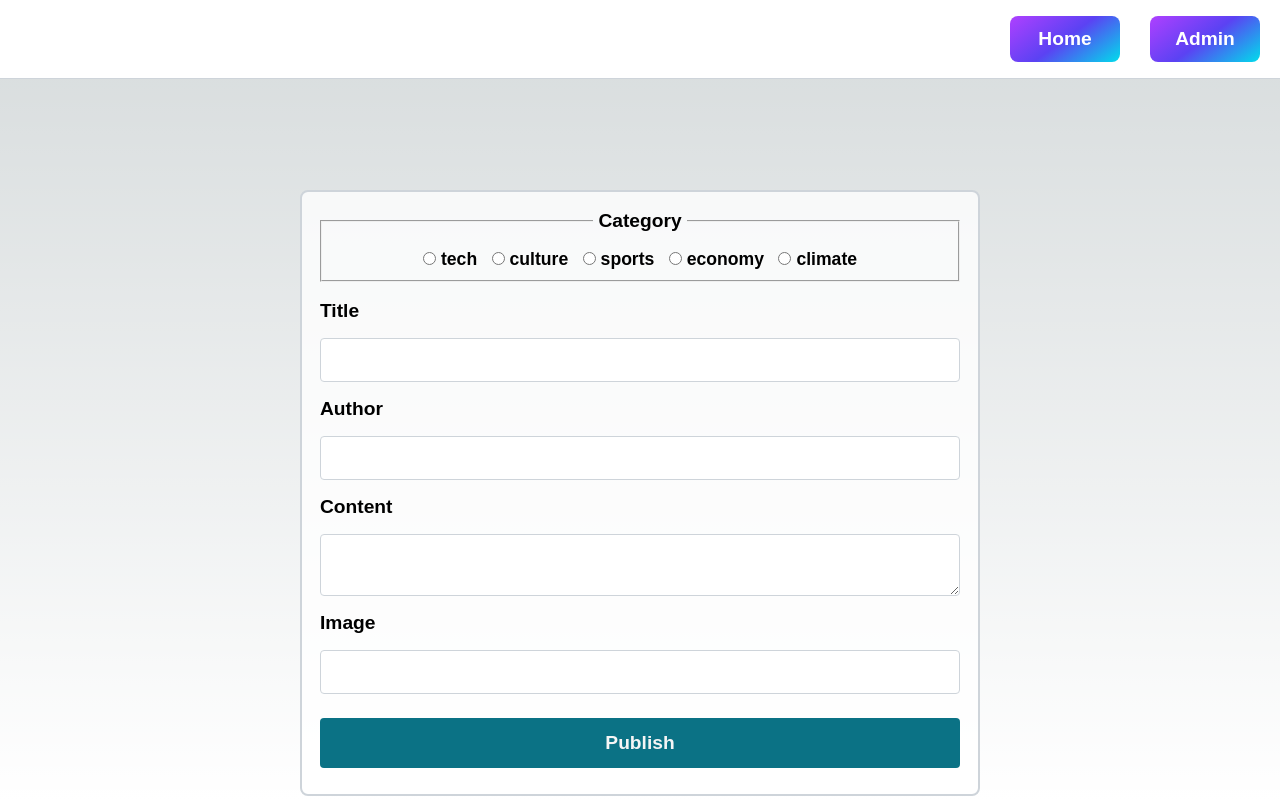
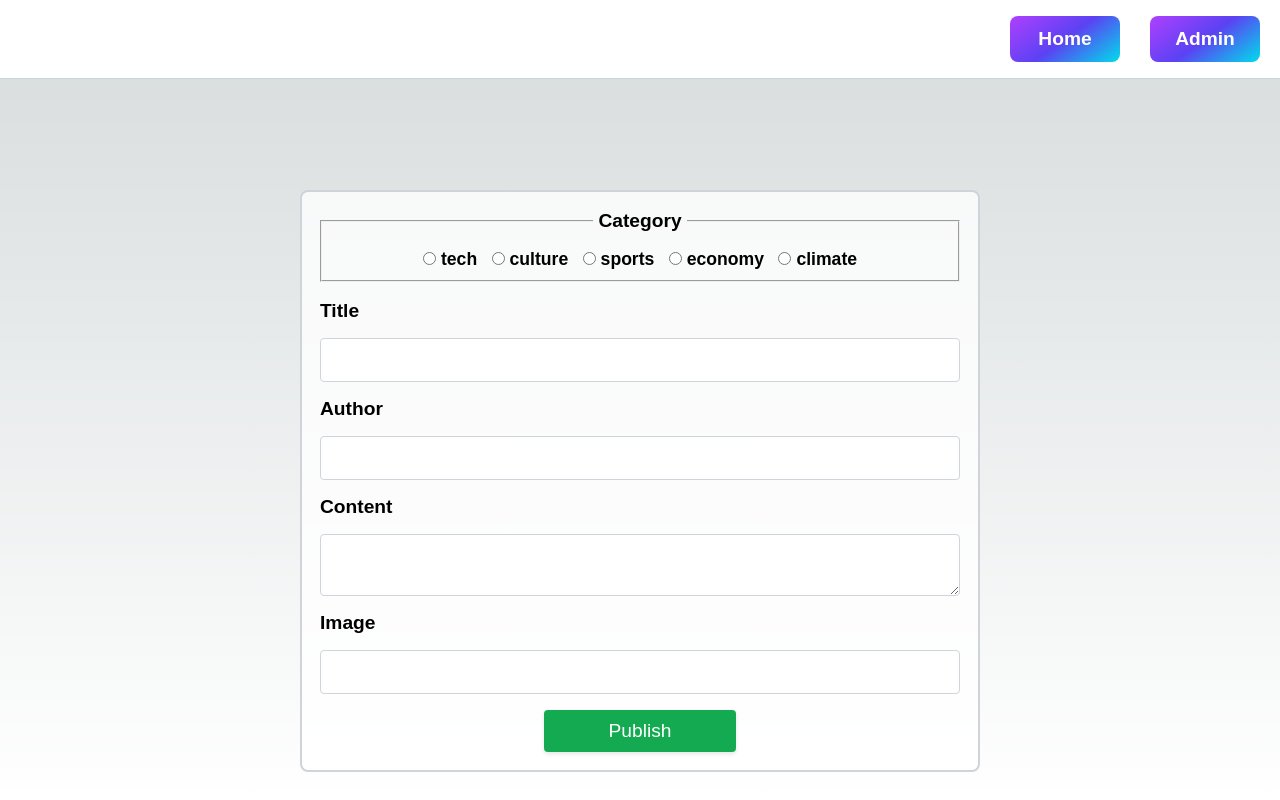
Before and after one commit to AnnaTas77/newshub-project, a Next.js app: page /create-article in a window 1280 px wide. Built offline with nearby package versions, Linux system fonts and the light colour scheme.

Commit message:
Fixed a bug with admin articles leading to Single page. Added button styles

```diff
--- a/src/components/ArticleCard.tsx
+++ b/src/components/ArticleCard.tsx
@@ -11,7 +11,6 @@ const ArticleCardStyle = styled.div<{ isAdmin: boolean }>`
   padding: 10px;
   min-height: ${({ isAdmin }) => (isAdmin ? "none" : "420px")};
   width: ${({ isAdmin }) => (isAdmin ? "70%" : "none")};
-  text-align: ${({ isAdmin }) => (isAdmin ? "left" : "center")};
   border: ${({ isAdmin }) => (isAdmin ? "1px solid #8080807a" : "none")};
   transition: box-shadow 0.3s ease, border 0.3s ease;
   &:hover {
--- a/src/pages/create-article/index.tsx
+++ b/src/pages/create-article/index.tsx
@@ -74,27 +74,30 @@ const Textarea = styled.textarea`
   font-size: 1rem;
 `;
 
-const Button = styled.button`
-  width: 100%;
-  background-color: #0b7285;
-  color: whitesmoke;
-  font-size: 1.2rem;
-  font-weight: bolder;
-  padding: 14px 20px;
-  margin: 8px 0;
-  border: none;
-  border-radius: 4px;
-  cursor: pointer;
-  text-wrap: nowrap;
-  &:hover {
-    background-color: #1098ad;
-  }
-`;
-
 const ErrorStyle = styled.h3`
   color: #e20b0b;
   padding: 0 0 20px;
   height: 20px;
+`;
+
+const GreenButton = styled.button`
+  width: 30%;
+  margin: 0 auto;
+  background-color: #13aa52;
+  border: none;
+  border-radius: 4px;
+  box-shadow: rgba(0, 0, 0, 0.1) 0 2px 4px 0;
+  color: #fff;
+  cursor: pointer;
+  font-size: 1.2rem;
+  padding: 10px 25px;
+  text-align: center;
+  transform: translateY(0);
+  transition: transform 150ms, box-shadow 150ms;
+  &:hover {
+    box-shadow: rgba(0, 0, 0, 0.15) 0 3px 9px 0;
+    transform: translateY(-2px);
+  }
 `;
 
 interface FormData {
@@ -237,7 +240,7 @@ const CreateArticlePage = () => {
               onChange={handleChange}
             />
 
-            <Button type="submit">Publish</Button>
+            <GreenButton type="submit">Publish</GreenButton>
           </Form>
         </FormContainer>
       </main>
```
Also changed, not shown: src/components/ArticleList.tsx (+13 -5 lines).
